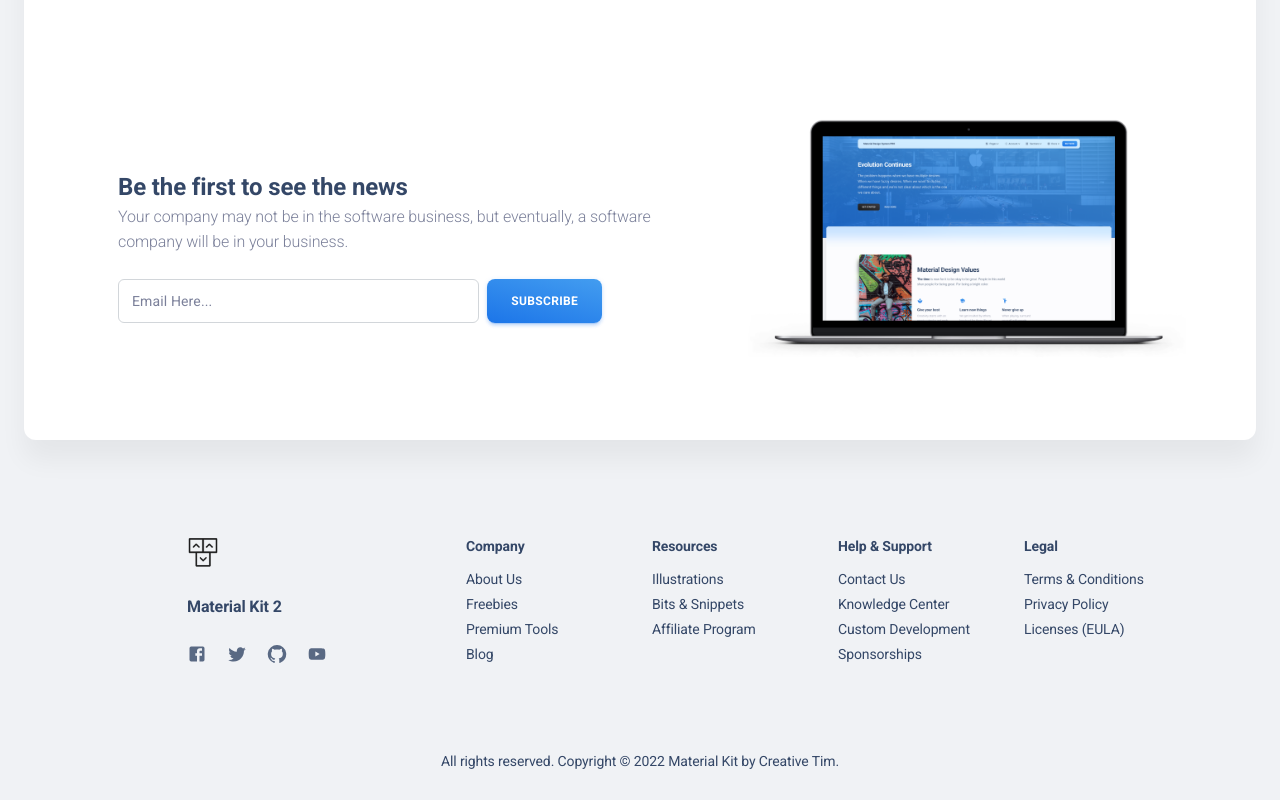
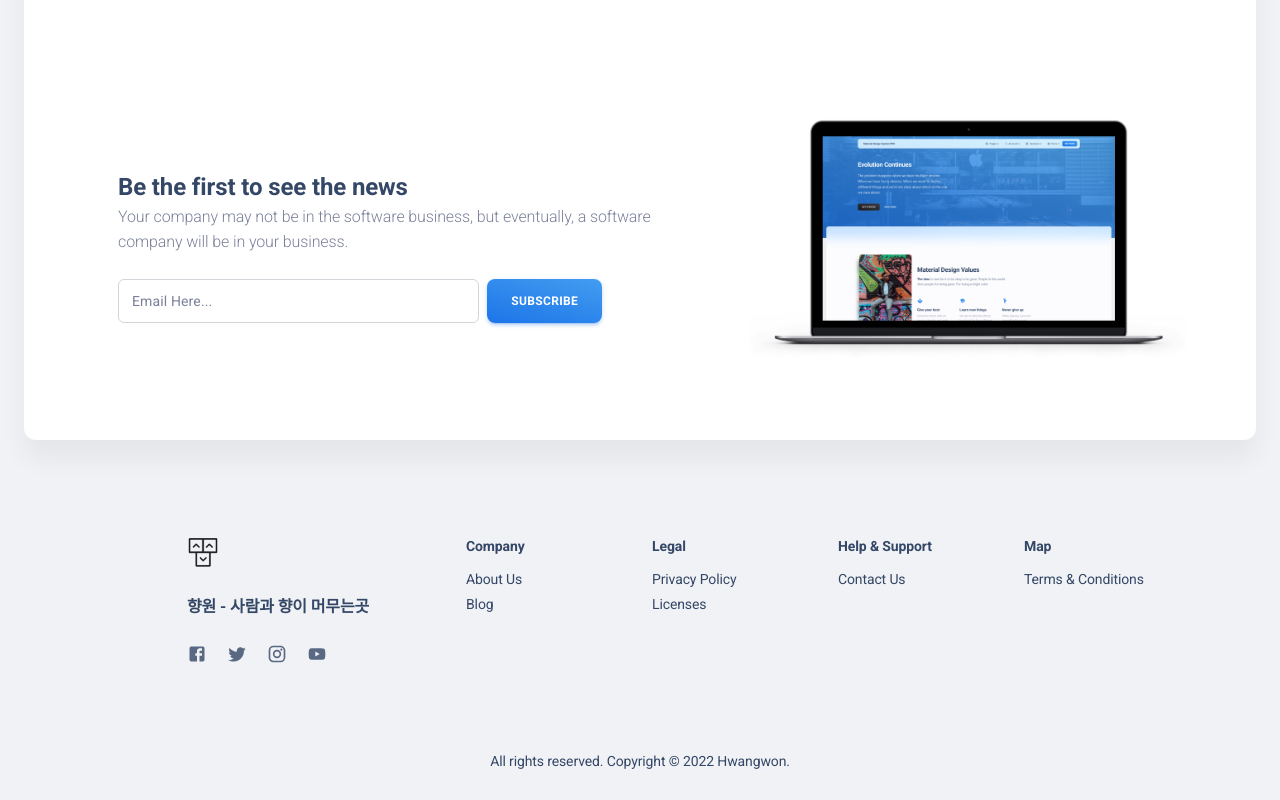
Before and after one commit to khyw407/hwangwon, a React (Create React App) app: page /presentation in a window 1280 px wide. Shown: the part 2212-3012 px from the top of the page. Built offline with nearby package versions, Linux system fonts and the light colour scheme.

Commit message:
feature: footer 수정

```diff
--- a/src/App.jsx
+++ b/src/App.jsx
@@ -9,7 +9,6 @@ import routes from "routes";
 export default function App() {
   const { pathname } = useLocation();
 
-  // Setting page scroll to 0 when changing the route
   useEffect(() => {
     document.documentElement.scrollTop = 0;
     document.scrollingElement.scrollTop = 0;
--- a/src/footer.routes.jsx
+++ b/src/footer.routes.jsx
@@ -1,39 +1,34 @@
-// @mui icons
 import FacebookIcon from "@mui/icons-material/Facebook";
 import TwitterIcon from "@mui/icons-material/Twitter";
-import GitHubIcon from "@mui/icons-material/GitHub";
 import YouTubeIcon from "@mui/icons-material/YouTube";
-
-// Material Kit 2 React components
+import InstagramIcon from "@mui/icons-material/Instagram";
 import MKTypography from "components/MKTypography";
-
-// Images
 import logoCT from "assets/images/logo-ct-dark.png";
 
 const date = new Date().getFullYear();
 
 export default {
   brand: {
-    name: "Material Kit 2",
+    name: "향원 - 사람과 향이 머무는곳",
     image: logoCT,
     route: "/",
   },
   socials: [
     {
       icon: <FacebookIcon />,
-      link: "https://www.facebook.com/CreativeTim/",
+      link: "https://www.facebook.com",
     },
     {
       icon: <TwitterIcon />,
-      link: "https://twitter.com/creativetim",
+      link: "https://twitter.com",
     },
     {
-      icon: <GitHubIcon />,
-      link: "https://github.com/creativetimofficial",
+      icon: <InstagramIcon />,
+      link: "https://instagram.com",
     },
     {
       icon: <YouTubeIcon />,
-      link: "https://www.youtube.com/channel/UCVyTG4sCw-rOvB9oHkzZD1w",
+      link: "https://www.youtube.com",
     },
   ],
   menus: [
@@ -41,40 +36,33 @@ export default {
       name: "company",
       items: [
         { name: "about us", href: "https://www.creative-tim.com/presentation" },
-        { name: "freebies", href: "https://www.creative-tim.com/templates/free" },
-        { name: "premium tools", href: "https://www.creative-tim.com/templates/premium" },
-        { name: "blog", href: "https://www.creative-tim.com/blog" },
-      ],
-    },
-    {
-      name: "resources",
-      items: [
-        { name: "illustrations", href: "https://iradesign.io/" },
-        { name: "bits & snippets", href: "https://www.creative-tim.com/bits" },
-        { name: "affiliate program", href: "https://www.creative-tim.com/affiliates/new" },
-      ],
-    },
-    {
-      name: "help & support",
-      items: [
-        { name: "contact us", href: "https://www.creative-tim.com/contact-us" },
-        { name: "knowledge center", href: "https://www.creative-tim.com/knowledge-center" },
-        { name: "custom development", href: "https://services.creative-tim.com/" },
-        { name: "sponsorships", href: "https://www.creative-tim.com/sponsorships" },
+        { name: "blog", href: "https://section.blog.naver.com" },
       ],
     },
     {
       name: "legal",
       items: [
-        { name: "terms & conditions", href: "https://www.creative-tim.com/terms" },
-        { name: "privacy policy", href: "https://www.creative-tim.com/privacy" },
-        { name: "licenses (EULA)", href: "https://www.creative-tim.com/license" },
+        { name: "privacy policy", href: "https://www.naver.com/" },
+        { name: "licenses", href: "https://www.naver.com/" },
+      ],
+    },
+    {
+      name: "help & support",
+      items: [{ name: "contact us", href: "https://www.naver.com/" }],
+    },
+    {
+      name: "map",
+      items: [
+        {
+          name: "terms & conditions",
+          href: "https://map.naver.com/v5/search/%EA%B7%B8%EB%A6%B0%ED%8C%A9%ED%86%A0%EB%A6%AC/place/37741703?c=14148846.2570816,4489349.0924391,15,0,0,0,dh&placePath=%3Fentry%253Dbmp",
+        },
       ],
     },
   ],
   copyright: (
     <MKTypography variant="button" fontWeight="regular">
-      All rights reserved. Copyright &copy; {date} Material Kit by{" "}
+      All rights reserved. Copyright &copy; {date}{" "}
       <MKTypography
         component="a"
         href="https://www.creative-tim.com"
@@ -83,7 +71,7 @@ export default {
         variant="button"
         fontWeight="regular"
       >
-        Creative Tim
+        Hwangwon
       </MKTypography>
       .
     </MKTypography>
```
Also changed, not shown: src/layouts/pages/presentation/index.js (deleted, +0 -21 lines), src/pages/LandingPages/AboutUs/index.js (+0 -26 lines).
